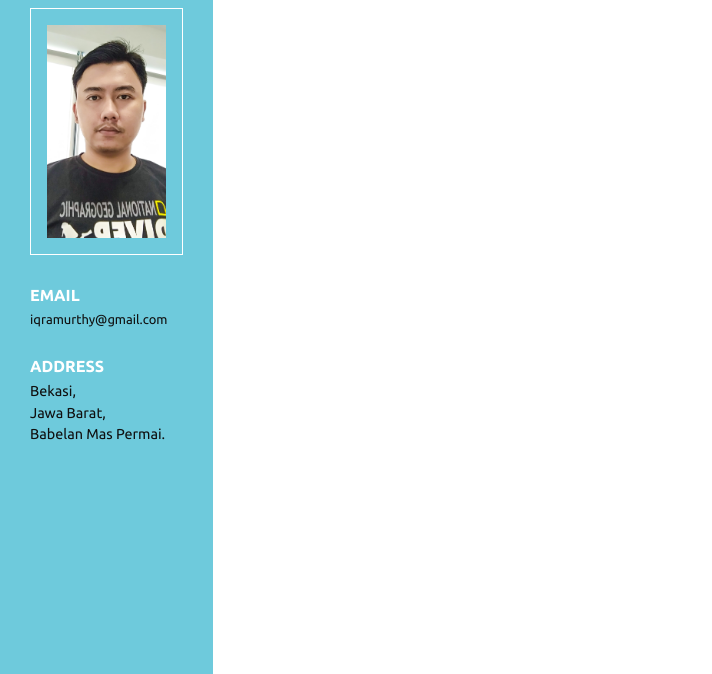
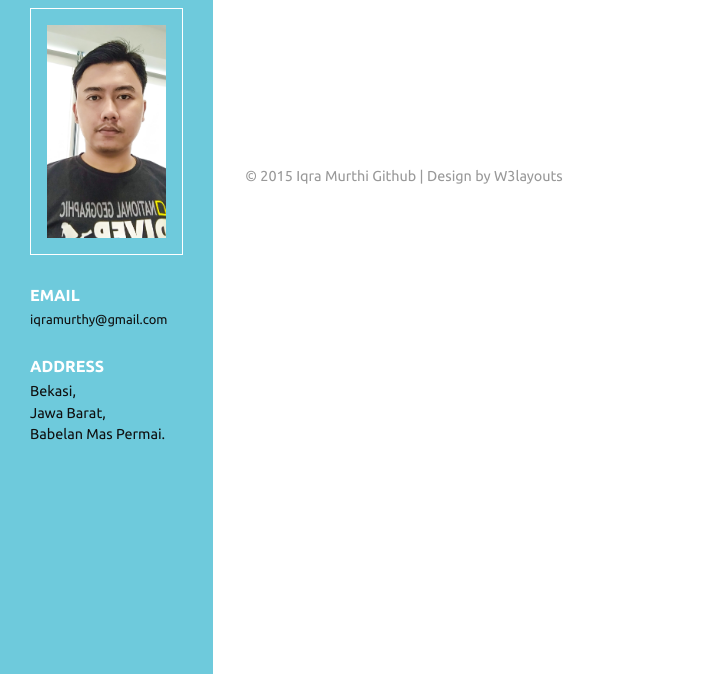
Before and after one commit to iqramurthi/iqramurthi.github.io, a plain HTML site: page blog.html in a window 1280 px wide. Shown: the part 126-800 px from the top of the page, without its empty margins (0-712 px from the left). Drawn offline with Linux system fonts and the light colour scheme; files whose address does not match are found by name.

Commit message:
update footer

```diff
--- a/blog.html
+++ b/blog.html
@@ -74,8 +74,8 @@ Smartphone Compatible web template, free webdesigns for Nokia, Samsung, LG, Sony
 				 <p class="cmpny1">Joined Client Zone Team, IT Development Home Credit Indonesia System and Application.</p>
 			 </div>
 		 </div>
-		 <div class="copywrite" style="visibility:hidden">
-			 <p>© 2015 Curriculum Vitae All Rights Reseverd | Design by <a href="http://w3layouts.com/" target="_blank">W3layouts</a></p>
+		 <div class="copywrite">
+			 <p>© 2015 Iqra Murthi Github | Design by <a href="http://w3layouts.com/" target="_blank">W3layouts</a></p>
 		 </div>
 	 </div>
 </div>
```
Also changed, not shown: contact.html (+1 -1 lines), index.html (+1 -1 lines).
